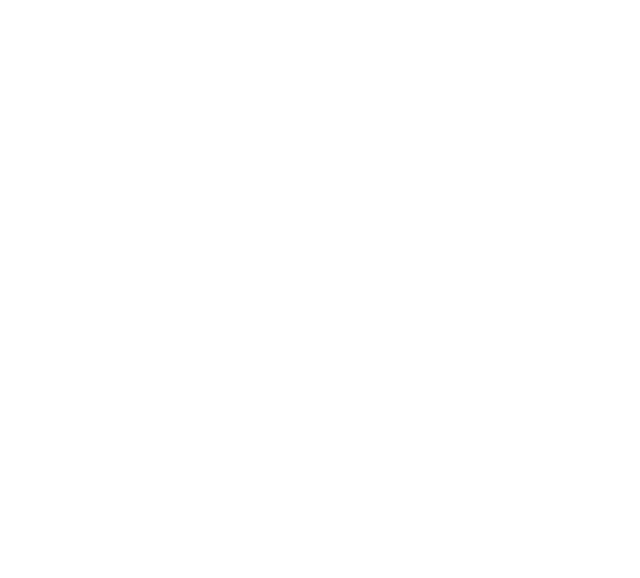
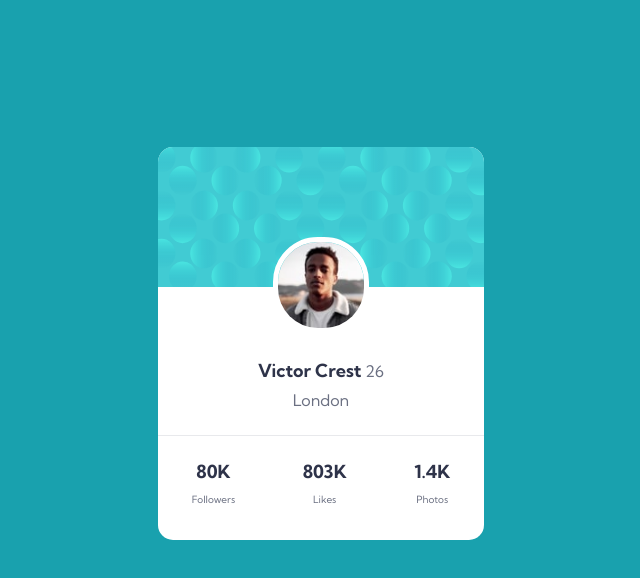
Before and after one commit to MacarenaCarrero/Practica-flex-box-2-, a plain HTML site: page index.html in a window 1280 px wide. Shown: the whole page, without its empty margins (319-959 px from the left). Drawn offline with Linux system fonts and the light colour scheme.

Commit message:
practica flex box 2

```diff
--- a/css/styles.css
+++ b/css/styles.css
@@ -20,5 +20,66 @@ ul {
 }
 body {
   margin: 0;
-  font-family: sans-serif;
+  font-family: "kumbh Sans", sans-serif;
+  font-weight: 400;
+  color: #6b7082;
+  background-color: #19a1ae;
 }
+.card {
+  position: relative;
+  display: flex;
+  flex-direction: column;
+  align-items: center;
+  width: 326px;
+  background-color: #ffffff;
+  margin-top: 147px;
+  margin-left: auto;
+  margin-right: auto;
+  border-radius: 15px;
+}
+.photo {
+  position: absolute;
+  top: 90px;
+  width: 96px;
+  height: 96px;
+  border-radius: 45px;
+  border: solid 5px white;
+  margin-bottom: 26px;
+}
+.pattern {
+  width: 326px;
+  height: 140px;
+  border-radius: 15px 15px 0 0;
+  margin-bottom: 72px;
+}
+.view {
+  display: flex;
+  justify-content: space-around;
+  text-align: center;
+  width: 326px;
+  margin-bottom: 24px;
+}
+
+.name-age {
+  margin-top: 0;
+  margin-bottom: 8px;
+}
+.city {
+  margin-top: 0;
+  margin-bottom: 25px;
+}
+
+.bold {
+  font-size: 18px;
+  color: #2e3349;
+  font-weight: 700;
+}
+.size {
+  font-size: 10px;
+}
+.line {
+  width: 326px;
+  height: 1px;
+  background-color: #e8e9ec;
+  margin-bottom: 24px;
+}
--- a/index.html
+++ b/index.html
@@ -1,12 +1,40 @@
 <!DOCTYPE html>
 <html lang="es">
-<head>
-    <meta charset="UTF-8">
-    <meta name="viewport" content="width=device-width, initial-scale=1.0">
-    <link rel="stylesheet" href="css/styles.css">
-    <title>Document</title>
-</head>
-<body>
-
-</body>
+  <head>
+    <meta charset="UTF-8" />
+    <meta name="viewport" content="width=device-width, initial-scale=1.0" />
+    <link rel="preconnect" href="https://fonts.googleapis.com" />
+    <link rel="preconnect" href="https://fonts.gstatic.com" crossorigin />
+    <link
+      href="https://fonts.googleapis.com/css2?family=Kumbh+Sans:wght@100..900&display=swap"
+      rel="stylesheet"
+    />
+    <link rel="stylesheet" href="css/styles.css" />
+    <title>Flex Box 2</title>
+  </head>
+  <body>
+    <main>
+      <div class="card">
+        <img class="pattern" src="./assets/bg-pattern-card.svg" alt="" />
+        <img class="photo" src="./assets/image-victor.jpg" alt="profile" />
+        <p class="name-age"><span class="bold">Victor Crest</span> 26</p>
+        <p class="city">London</p>
+        <div class="line"></div>
+        <div class="view">
+          <div>
+            <span class="bold">80K</span>
+            <p class="size">Followers</p>
+          </div>
+          <div>
+            <span class="bold">803K</span>
+            <p class="size">Likes</p>
+          </div>
+          <div>
+            <span class="bold">1.4K</span>
+            <p class="size">Photos</p>
+          </div>
+        </div>
+      </div>
+    </main>
+  </body>
 </html>
```
Also changed, not shown: assets/bg-pattern-bottom.svg (added), assets/bg-pattern-card.svg (added), assets/bg-pattern-top.svg (added), assets/favicon-32x32.png (added), assets/image-victor.jpg (added), 1 other file.
